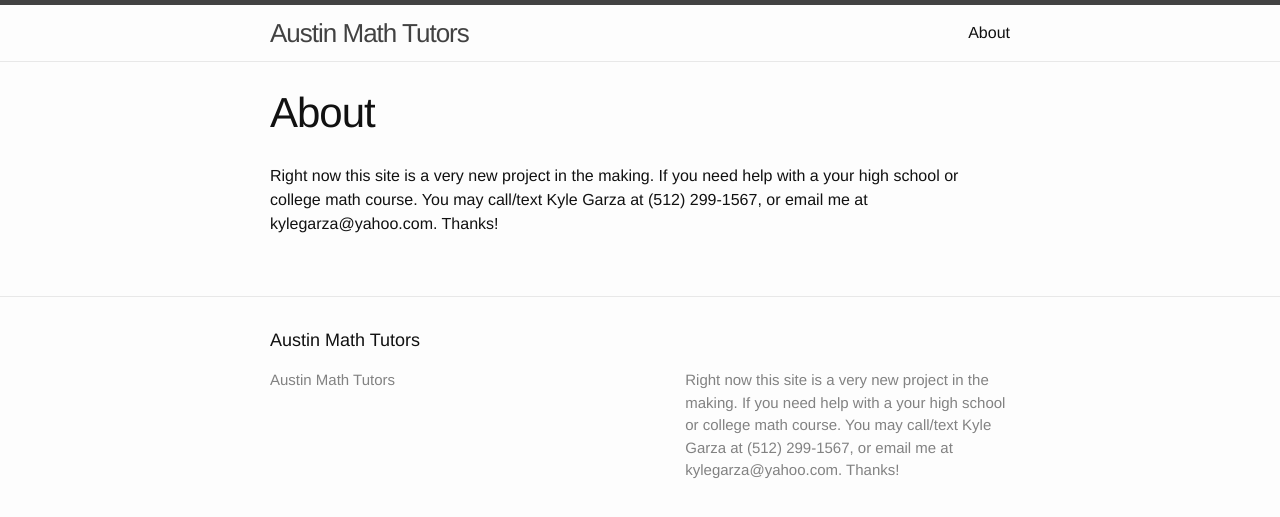
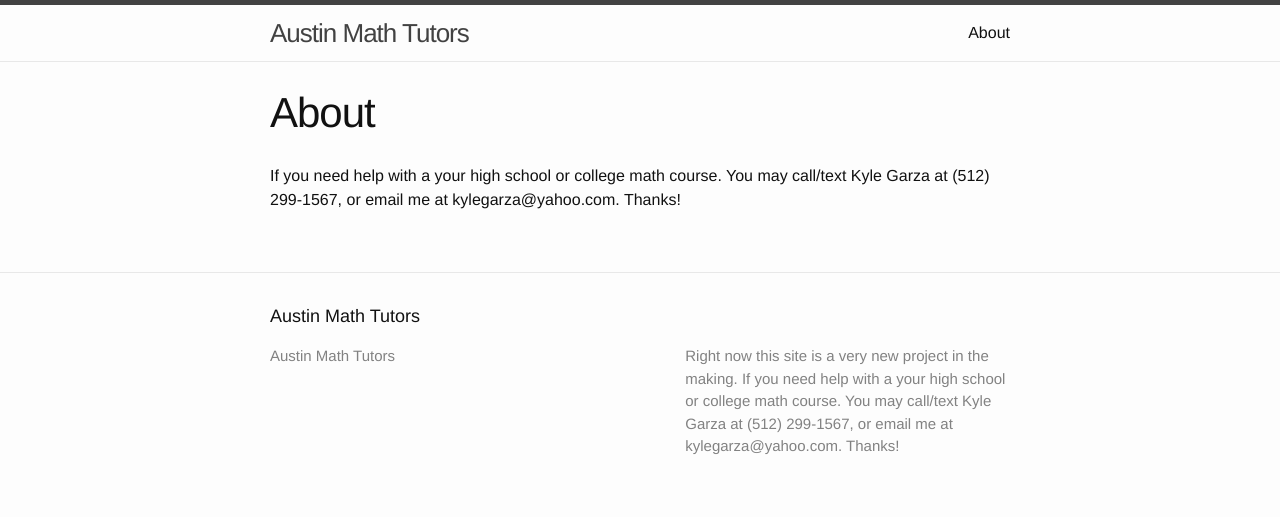
Before and after one commit to Sarzu/Sarzu.github.io, a Jekyll site: the page built from about.md, in a window 1280 px wide. Shown: the top 517 px of the page. Built offline with Jekyll 4.4.1, drawn with Linux system fonts in a browser that asks for light colours.

Commit message:
Update about

```diff
--- a/about.md
+++ b/about.md
@@ -4,4 +4,4 @@ title: About
 permalink: /about/
 ---
 
-Right now this site is a very new project in the making. If you need help with a your high school or college math course. You may call/text Kyle Garza at (512) 299-1567, or email me at kylegarza@yahoo.com. Thanks!
+If you need help with a your high school or college math course. You may call/text Kyle Garza at (512) 299-1567, or email me at kylegarza@yahoo.com. Thanks!
```
